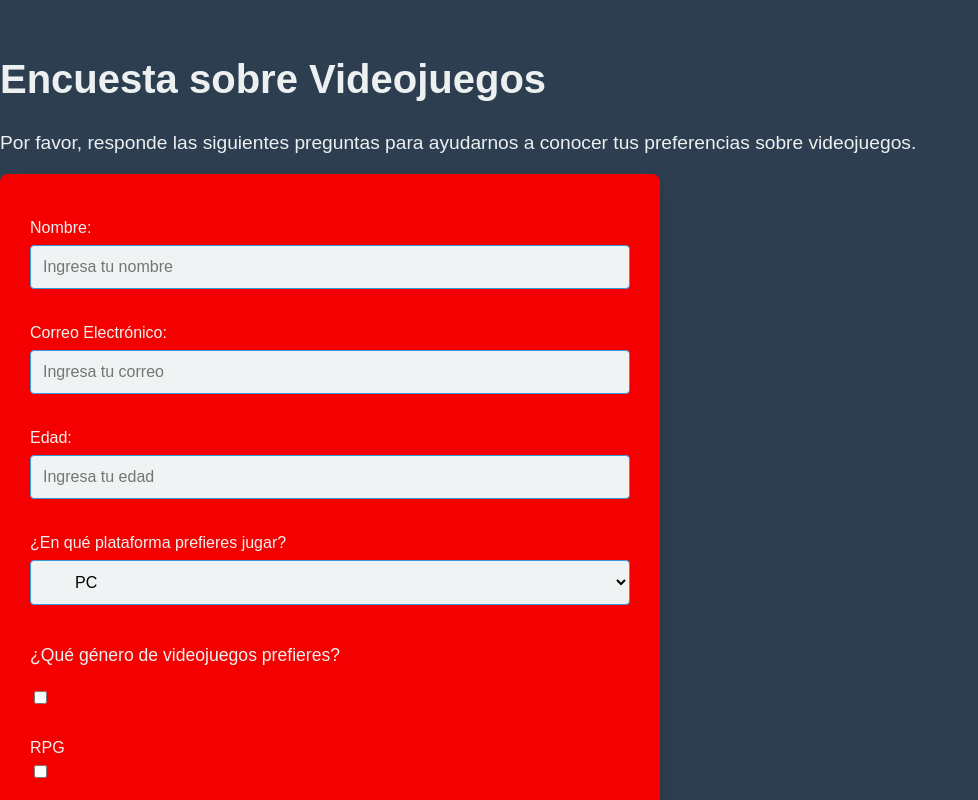
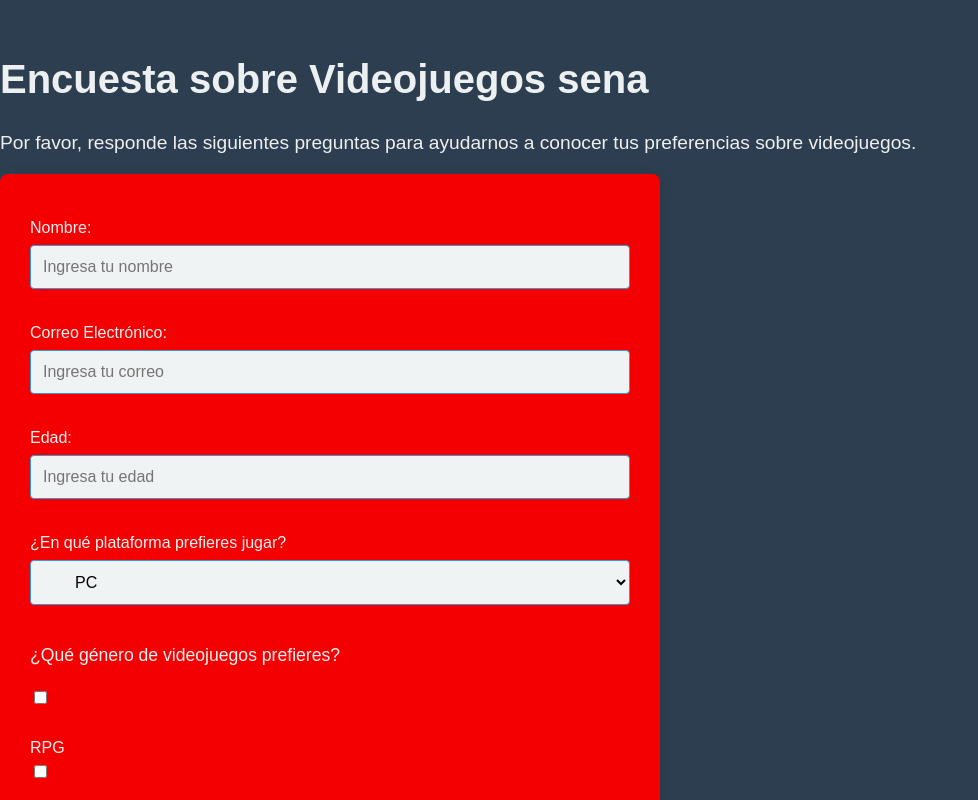
Before and after one commit to Harol157/Felipe, a plain HTML site: page index.html in a window 1280 px wide. Shown: the top 800 px of the page, without its empty margins (0-978 px from the left). Drawn offline with Linux system fonts and the light colour scheme.

Commit message:
Cambio de Sena1

```diff
--- a/index.html
+++ b/index.html
@@ -3,11 +3,11 @@
 <head>
     <meta charset="UTF-8">
     <meta name="viewport" content="width=device-width, initial-scale=1.0">
-    <title>Encuesta sobre Videojuegos</title>
+    <title>Encuesta sobre Videojuegos Sena</title>
     <link rel="stylesheet" href="styles.css">
 </head>
 <body>
-    <h1>Encuesta sobre Videojuegos</h1>
+    <h1>Encuesta sobre Videojuegos sena</h1>
 
     <p id="description">Por favor, responde las siguientes preguntas para ayudarnos a conocer tus preferencias sobre videojuegos.</p>
 
```
